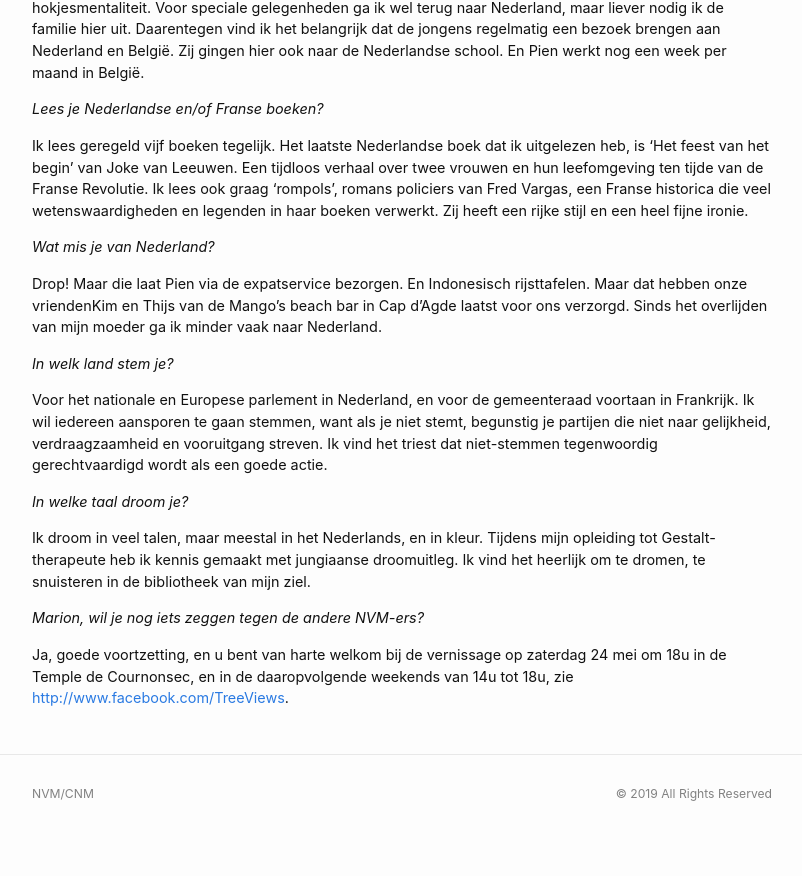
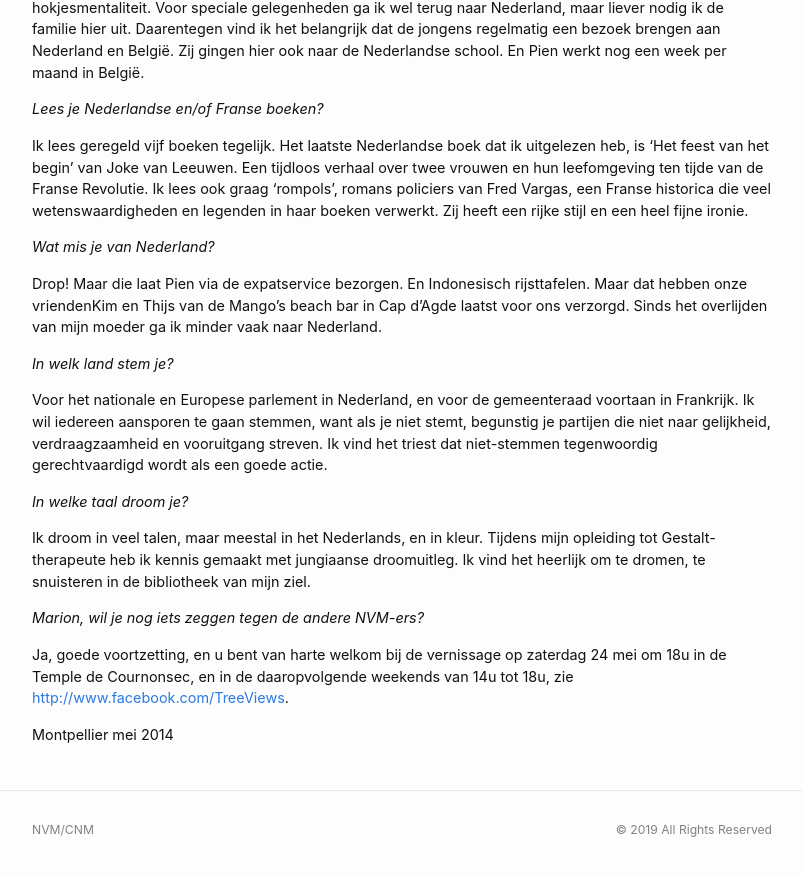
Before and after one commit to nederland34-fr/nederland34-fr.github.io, a Jekyll site: the page built from _medelanders/marion.md, in a window 1280 px wide and 900 px high, scrolled down 1517 px. Shown: the top 876 px of the window, without its empty margins (238-1040 px from the left). Built offline with Jekyll 4.4.1, drawn with Linux system fonts in a browser that asks for light colours.

Commit message:
Update marion.md

```diff
--- a/_medelanders/marion.md
+++ b/_medelanders/marion.md
@@ -48,3 +48,5 @@ Ik droom in veel talen, maar meestal in het Nederlands, en in kleur. Tijdens mij
 _Marion, wil je nog iets zeggen tegen de andere NVM-ers?_
 
 Ja, goede voortzetting, en u bent van harte welkom bij de vernissage op zaterdag 24 mei om 18u in de Temple de Cournonsec, en in de daaropvolgende weekends van 14u tot 18u, zie [http://www.facebook.com/TreeViews](http://www.facebook.com/TreeViews).
+
+Montpellier mei 2014
```
